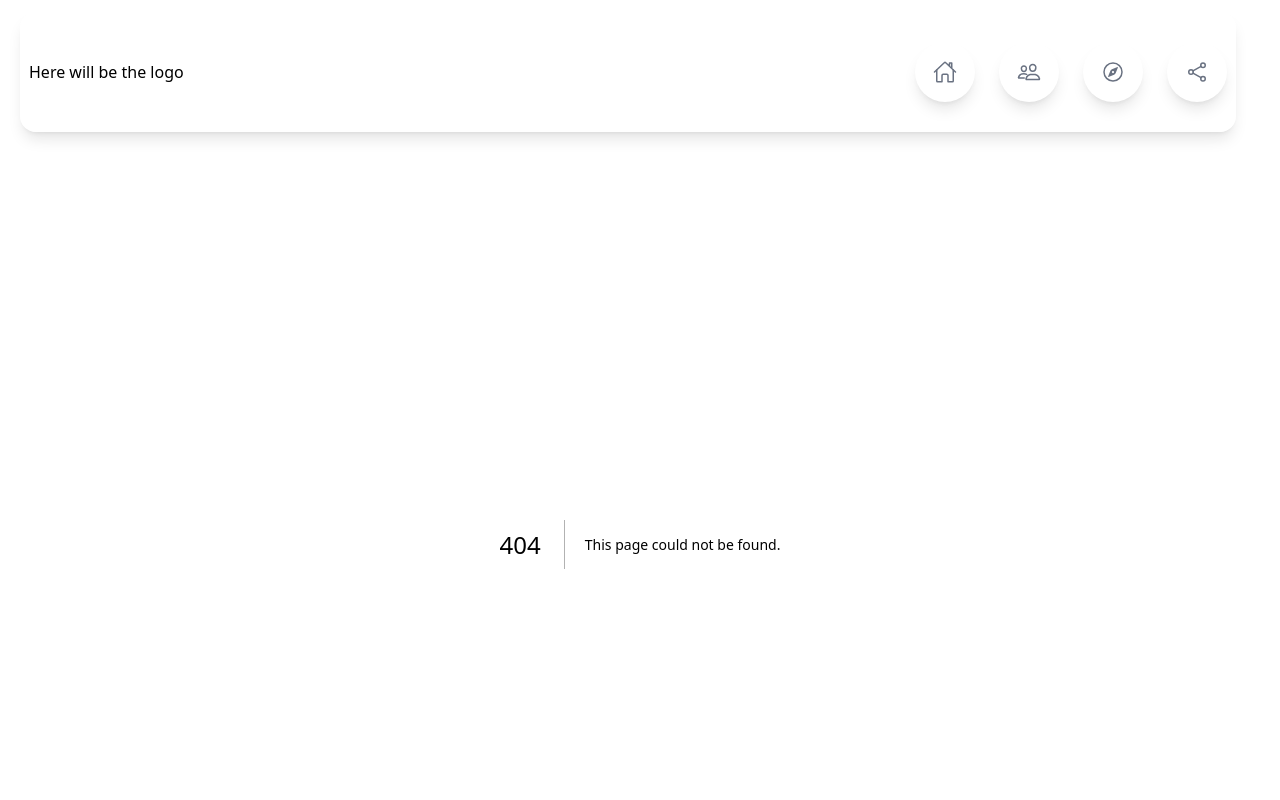
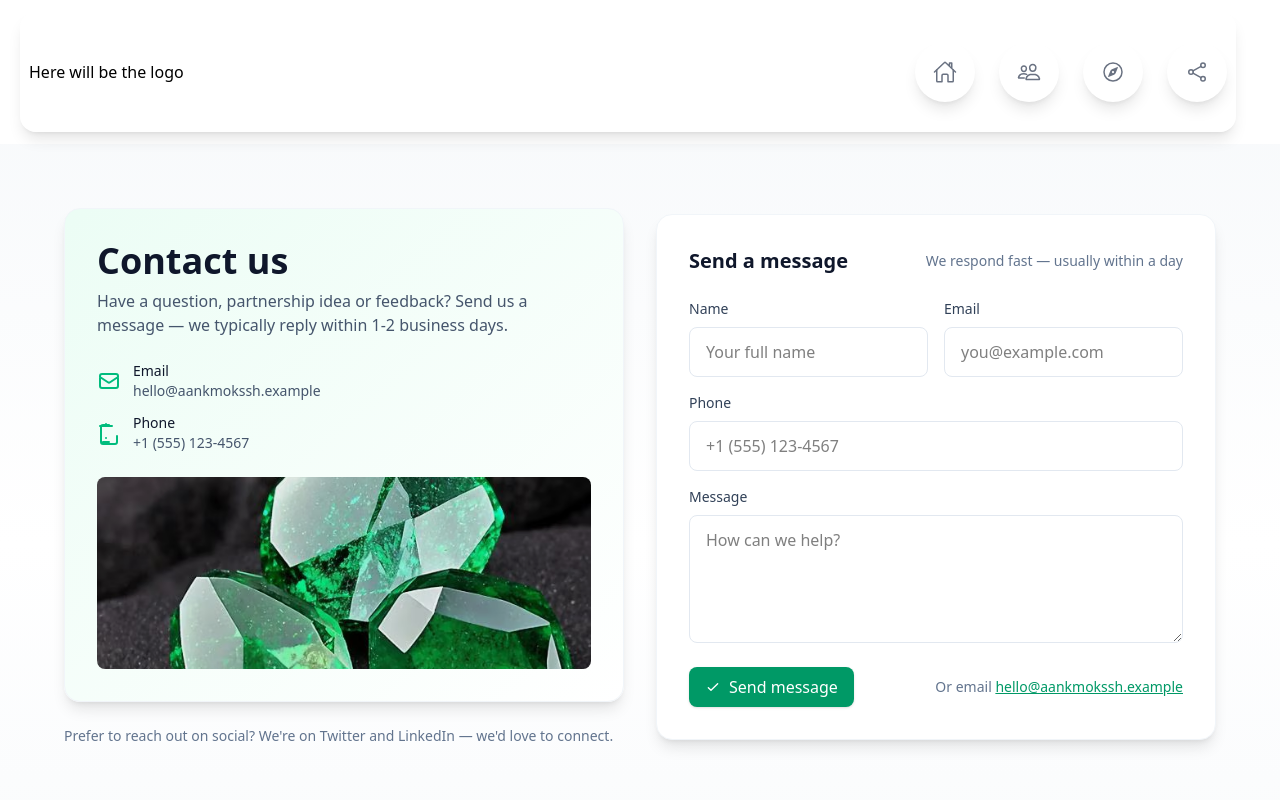
Before and after one commit to saurabhkuriyal/Aabkmokssh, a Next.js app: page /contact in a window 1280 px wide. Before the commit this address had no page. Shown: the top 800 px of the page. Built offline with nearby package versions, Linux system fonts and the light colour scheme.

Commit message:
added contact page

```diff
--- a/app/contact/contact.tsx
+++ /dev/null
@@ -1,10 +0,0 @@
-
-export default function contact() {
-    return (
-        <div>
-            <h1>
-                This is the contact page
-            </h1>
-        </div>
-    )
-}
--- /dev/null
+++ b/app/contact/page.tsx
@@ -0,0 +1,175 @@
+
+"use client"
+
+import React, { useState } from "react"
+
+export default function page() {
+  const [name, setName] = useState("")
+  const [email, setEmail] = useState("")
+  const [phone, setPhone] = useState("")
+  const [message, setMessage] = useState("")
+  const [errors, setErrors] = useState<any>({})
+  const [status, setStatus] = useState<"idle" | "sending" | "sent">("idle")
+
+  function validate() {
+    const e: any = {}
+    if (!name.trim()) e.name = "Please enter your name"
+    if (!email.trim()) e.email = "Please enter your email"
+    else if (!/^\S+@\S+\.\S+$/.test(email)) e.email = "Enter a valid email"
+    if (!phone.trim()) e.phone = "Please enter a phone number"
+    else if (!/^\+?[0-9\s\-()]{7,20}$/.test(phone)) e.phone = "Enter a valid phone number"
+    if (!message.trim()) e.message = "Please enter a message"
+    return e
+  }
+
+  async function handleSubmit(e: React.FormEvent) {
+    e.preventDefault()
+    const eObj = validate()
+    setErrors(eObj)
+    if (Object.keys(eObj).length) return
+
+    setStatus("sending")
+
+    // Simulate an API call — replace with real API if you have one
+    await new Promise((r) => setTimeout(r, 900))
+
+    setStatus("sent")
+    setName("")
+    setEmail("")
+    setPhone("")
+    setMessage("")
+
+    setTimeout(() => setStatus("idle"), 3000)
+  }
+
+  return (
+    <main className="min-h-screen bg-gradient-to-b from-slate-50 via-white to-slate-50 py-16 px-6 sm:px-10">
+      <div className="max-w-6xl mx-auto">
+        <div className="grid grid-cols-1 lg:grid-cols-2 gap-8 items-center">
+          {/* Left: Info card */}
+          <section className="space-y-6">
+            <div className="bg-gradient-to-br from-emerald-50 to-white rounded-2xl p-8 shadow-lg border border-slate-100">
+              <h1 className="text-3xl sm:text-4xl font-extrabold text-slate-900">Contact us</h1>
+              <p className="text-slate-600 mt-2">Have a question, partnership idea or feedback? Send us a message — we typically reply within 1-2 business days.</p>
+
+              <div className="mt-6 grid gap-3 text-sm">
+                <div className="flex items-center gap-3">
+                  <svg className="w-6 h-6 text-emerald-500" fill="none" stroke="currentColor" viewBox="0 0 24 24" xmlns="http://www.w3.org/2000/svg"><path strokeLinecap="round" strokeLinejoin="round" strokeWidth="2" d="M3 8l7.89 5.26a2 2 0 002.22 0L21 8M5 19h14a2 2 0 002-2V7a2 2 0 00-2-2H5a2 2 0 00-2 2v10a2 2 0 002 2z"></path></svg>
+                  <div>
+                    <div className="font-medium text-slate-900">Email</div>
+                    <div className="text-slate-600">hello@aankmokssh.example</div>
+                  </div>
+                </div>
+
+                <div className="flex items-center gap-3">
+                  <svg className="w-6 h-6 text-emerald-500" fill="none" stroke="currentColor" viewBox="0 0 24 24" xmlns="http://www.w3.org/2000/svg"><path strokeLinecap="round" strokeLinejoin="round" strokeWidth="2" d="M3 5h12M9 3v2m0 12h.01M6 21h6m8-6v6a2 2 0 01-2 2H6a2 2 0 01-2-2V6a2 2 0 012-2h6"></path></svg>
+                  <div>
+                    <div className="font-medium text-slate-900">Phone</div>
+                    <div className="text-slate-600">+1 (555) 123-4567</div>
+                  </div>
+                </div>
+              </div>
+
+              <div className="mt-6">
+                <div className="rounded-lg overflow-hidden">
+                  <img src="/Emarald.avif" alt="contact" className="w-full h-48 object-cover brightness-95" />
+                </div>
+              </div>
+            </div>
+
+            <div className="text-sm text-slate-500">Prefer to reach out on social? We're on Twitter and LinkedIn — we'd love to connect.</div>
+          </section>
+
+          {/* Right: Form */}
+          <section>
+            <form onSubmit={handleSubmit} className="bg-white rounded-2xl p-6 sm:p-8 shadow-lg border border-slate-100">
+              <div className="flex items-center justify-between">
+                <h2 className="text-xl font-semibold text-slate-900">Send a message</h2>
+                <span className="text-sm text-slate-500">We respond fast — usually within a day</span>
+              </div>
+
+              <div className="mt-6 grid grid-cols-1 sm:grid-cols-2 gap-4">
+                <label className="flex flex-col">
+                  <span className="text-sm font-medium text-slate-700">Name</span>
+                  <input
+                    value={name}
+                    onChange={(e) => setName(e.target.value)}
+                    className={`mt-2 px-4 py-3 rounded-lg border ${errors.name ? "border-rose-400" : "border-slate-200"} focus:outline-none focus:ring-2 focus:ring-emerald-200`}
+                    placeholder="Your full name"
+                    aria-invalid={!!errors.name}
+                    aria-describedby={errors.name ? "name-error" : undefined}
+                    type="text"
+                  />
+                  {errors.name && <span id="name-error" className="mt-1 text-rose-600 text-sm">{errors.name}</span>}
+                </label>
+
+                <label className="flex flex-col">
+                  <span className="text-sm font-medium text-slate-700">Email</span>
+                  <input
+                    value={email}
+                    onChange={(e) => setEmail(e.target.value)}
+                    className={`mt-2 px-4 py-3 rounded-lg border ${errors.email ? "border-rose-400" : "border-slate-200"} focus:outline-none focus:ring-2 focus:ring-emerald-200`}
+                    placeholder="you@example.com"
+                    aria-invalid={!!errors.email}
+                    aria-describedby={errors.email ? "email-error" : undefined}
+                    type="email"
+                  />
+                  {errors.email && <span id="email-error" className="mt-1 text-rose-600 text-sm">{errors.email}</span>}
+                </label>
+
+                <label className="flex flex-col sm:col-span-2">
+                  <span className="text-sm font-medium text-slate-700">Phone</span>
+                  <input
+                    value={phone}
+                    onChange={(e) => setPhone(e.target.value)}
+                    className={`mt-2 px-4 py-3 rounded-lg border ${errors.phone ? "border-rose-400" : "border-slate-200"} focus:outline-none focus:ring-2 focus:ring-emerald-200`}
+                    placeholder="+1 (555) 123-4567"
+                    aria-invalid={!!errors.phone}
+                    aria-describedby={errors.phone ? "phone-error" : undefined}
+                    type="tel"
+                  />
+                  {errors.phone && <span id="phone-error" className="mt-1 text-rose-600 text-sm">{errors.phone}</span>}
+                </label>
+
+                <label className="flex flex-col sm:col-span-2">
+                  <span className="text-sm font-medium text-slate-700">Message</span>
+                  <textarea
+                    value={message}
+                    onChange={(e) => setMessage(e.target.value)}
+                    className={`mt-2 px-4 py-3 rounded-lg border h-32 resize-y ${errors.message ? "border-rose-400" : "border-slate-200"} focus:outline-none focus:ring-2 focus:ring-emerald-200`}
+                    placeholder="How can we help?"
+                    aria-invalid={!!errors.message}
+                    aria-describedby={errors.message ? "message-error" : undefined}
+                  />
+                  {errors.message && <span id="message-error" className="mt-1 text-rose-600 text-sm">{errors.message}</span>}
+                </label>
+              </div>
+
+              <div className="mt-6 flex items-center gap-3">
+                <button
+                  type="submit"
+                  className="inline-flex items-center gap-2 bg-emerald-600 hover:bg-emerald-700 text-white px-4 py-2 rounded-lg font-medium shadow-sm focus:outline-none focus:ring-2 focus:ring-emerald-300"
+                  disabled={status === "sending"}
+                >
+                  {status === "sending" ? (
+                    <svg className="w-4 h-4 animate-spin" viewBox="0 0 24 24">
+                      <circle className="opacity-25" cx="12" cy="12" r="10" stroke="currentColor" strokeWidth="4" fill="none"></circle>
+                      <path className="opacity-75" fill="currentColor" d="M4 12a8 8 0 018-8v4a4 4 0 00-4 4H4z"></path>
+                    </svg>
+                  ) : (
+                    <svg className="w-4 h-4" fill="none" stroke="currentColor" viewBox="0 0 24 24" xmlns="http://www.w3.org/2000/svg"><path strokeLinecap="round" strokeLinejoin="round" strokeWidth="2" d="M5 13l4 4L19 7"></path></svg>
+                  )}
+                  <span>{status === "sending" ? "Sending..." : "Send message"}</span>
+                </button>
+
+                {status === "sent" && <div className="text-emerald-600 font-medium">Message sent — thanks! ✅</div>}
+
+                <div className="ml-auto text-sm text-slate-500">Or email <a className="text-emerald-600 underline" href="mailto:hello@aankmokssh.example">hello@aankmokssh.example</a></div>
+              </div>
+            </form>
+          </section>
+        </div>
+      </div>
+    </main>
+  )
+}
```
